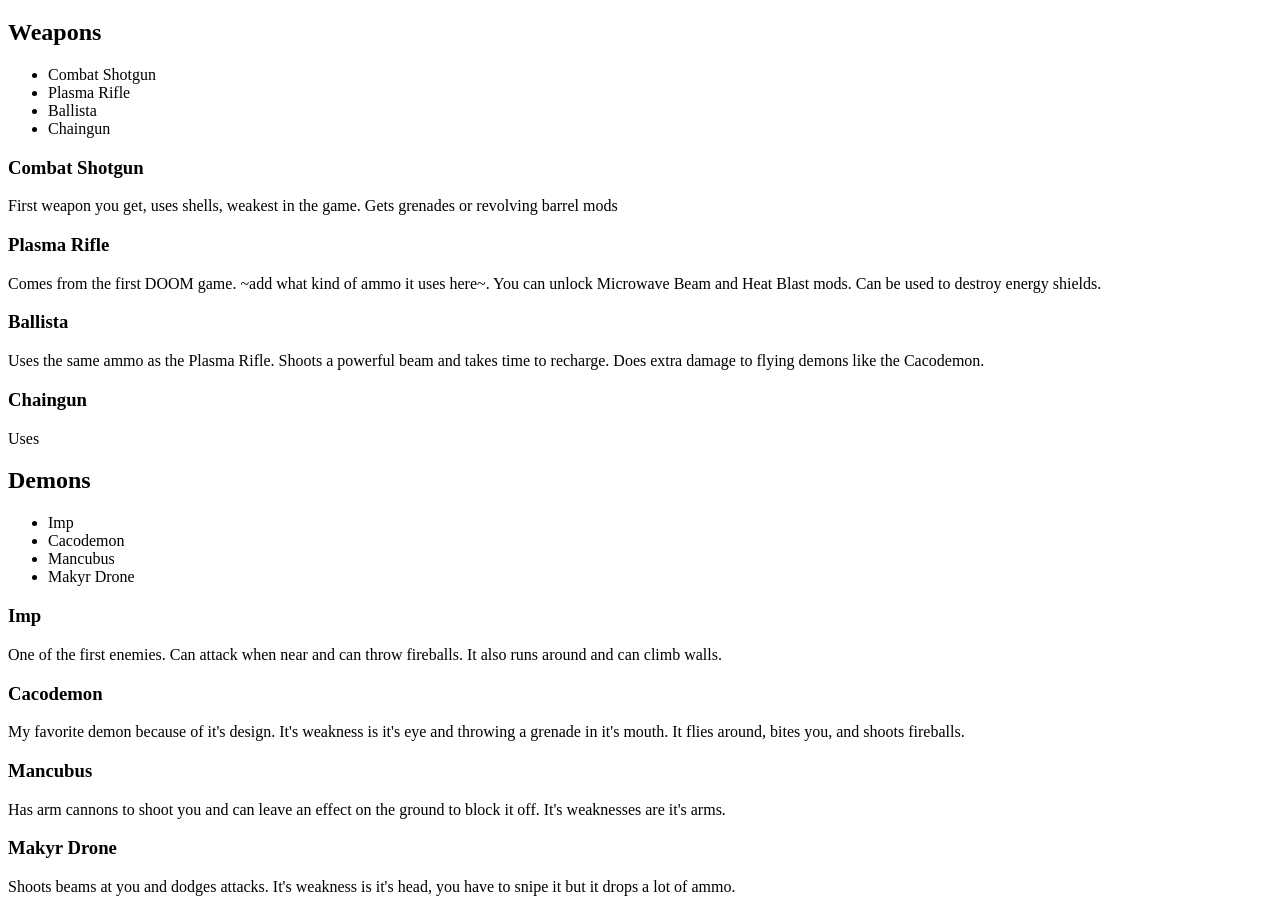
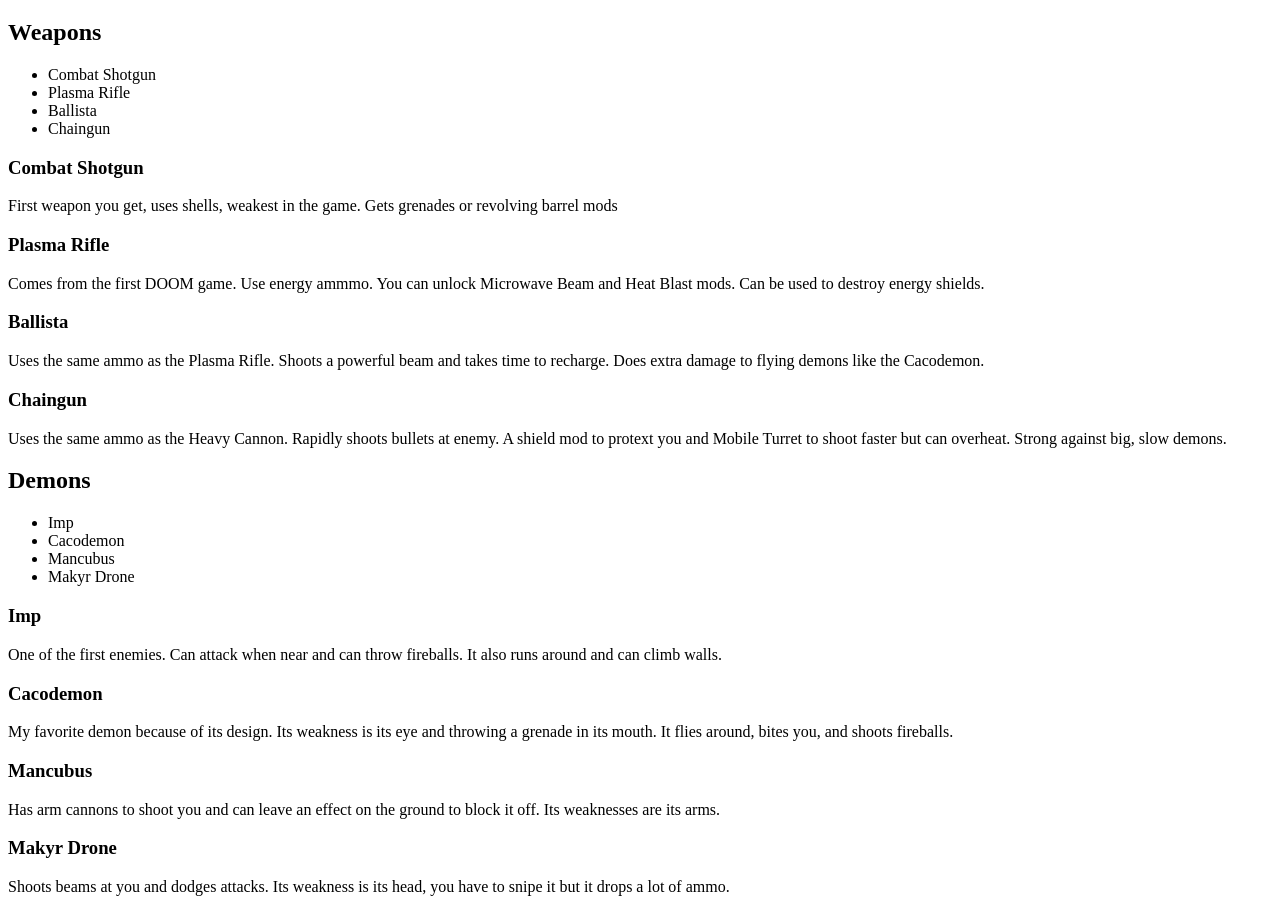
Before and after one commit to JulianMerazDASA/DOOM, a plain HTML site: page index.html in a window 1280 px wide. Shown: the part 61-973 px from the top of the page. Drawn offline with Linux system fonts and the light colour scheme.

Commit message:
Update index.html

```diff
--- a/index.html
+++ b/index.html
@@ -1,10 +1,12 @@
 <!DOCTYPE html>
-  <html>
+  <html lang="en">
     <head>
       <title>DOOM Eternal Guide</title>
+	  <link href="styles.css" rel="stylesheet"/>
       <h1>DOOM Eternal Weapons and Demons</h1>
-      </head
+      </head>
     <body>
+	<section>
       <h2>Weapons</h2>
 	  <ul>
 		<li>Combat Shotgun</li>
@@ -12,14 +14,18 @@
 		<li>Ballista</li>
 		<li>Chaingun</li>
 		</ul>
+		</section>
+		<section>
         <h3>Combat Shotgun</h3>
           <p>First weapon you get, uses shells, weakest in the game. Gets grenades or revolving barrel mods</p>
 		  <h3>Plasma Rifle</h3>
-		  <p>Comes from the first DOOM game. ~add what kind of ammo it uses here~. You can unlock Microwave Beam and Heat Blast mods. Can be used to destroy energy shields.</P>
+		  <p>Comes from the first DOOM game. Use energy ammmo. You can unlock Microwave Beam and Heat Blast mods. Can be used to destroy energy shields.</P>
 		  <h3>Ballista</h3>
 		  <p>Uses the same ammo as the Plasma Rifle. Shoots a powerful beam and takes time to recharge. Does extra damage to flying demons like the Cacodemon.</p>
 		  <h3>Chaingun</h3>
-		  <p>Uses
+		  <p>Uses the same ammo as the Heavy Cannon. Rapidly shoots bullets at enemy. A shield mod to protext you and Mobile Turret to shoot faster but can overheat. Strong against big, slow demons.</p>
+		  </section>
+		  <section>
       <h2>Demons</h2>
       <ul>
         <li>Imp</li>
@@ -27,14 +33,16 @@
         <li>Mancubus</li>
         <li>Makyr Drone</li>
 		</ul>
+		</section>
+		<section>
 		<h3>Imp</h3>
       <p>One of the first enemies. Can attack when near and can throw fireballs. It also runs around and can climb walls.</p>
         <h3>Cacodemon</h3>
-        <p>My favorite demon because of it's design. It's weakness is it's eye and throwing a grenade in it's mouth. It flies around, bites you, and shoots fireballs.</p>
+        <p>My favorite demon because of its design. Its weakness is its eye and throwing a grenade in its mouth. It flies around, bites you, and shoots fireballs.</p>
         <h3>Mancubus</h3>
-		<p>Has arm cannons to shoot you and can leave an effect on the ground to block it off. It's weaknesses are it's arms.</p>
+		<p>Has arm cannons to shoot you and can leave an effect on the ground to block it off. Its weaknesses are its arms.</p>
 		<h3>Makyr Drone</h3>
-		<p>Shoots beams at you and dodges attacks. It's weakness is it's head, you have to snipe it but it drops a lot of ammo.</p>
+		<p>Shoots beams at you and dodges attacks. Its weakness is its head, you have to snipe it but it drops a lot of ammo.</p>
+		</section>
        </body>
-
     </html>
```
